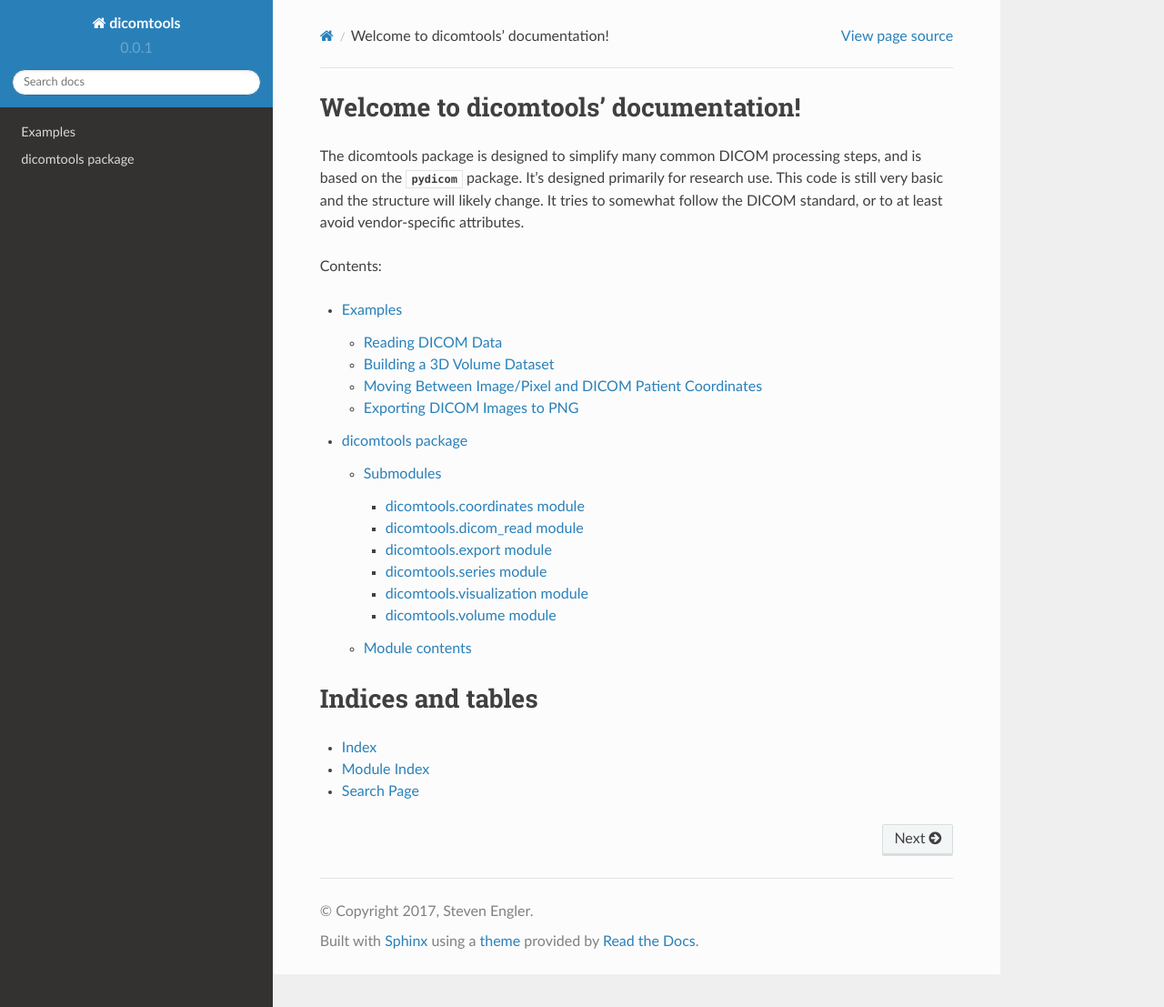
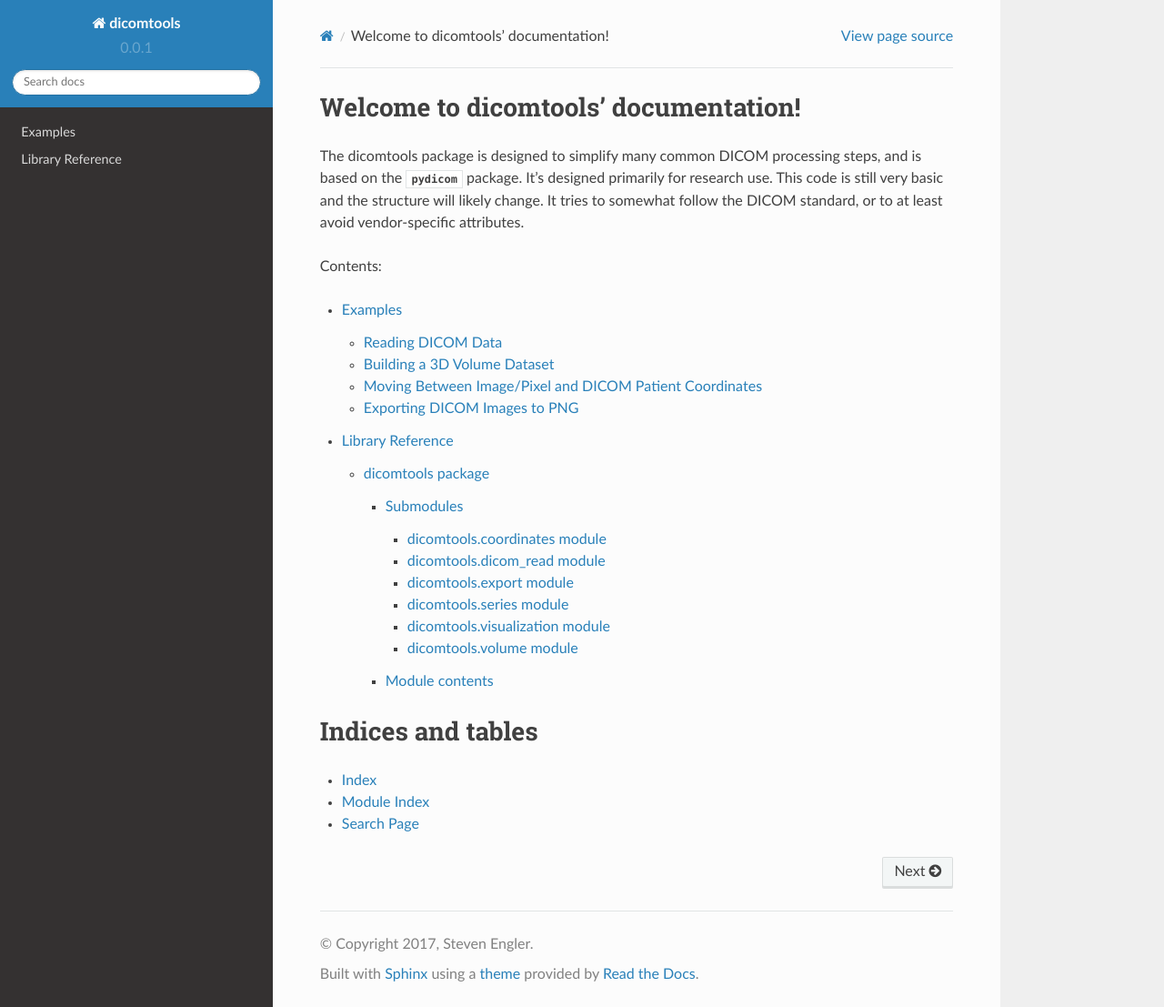
Before and after one commit to stevenengler/dicomtools, a Sphinx documentation site: the page built from doc/index.rst, in a window 1280 px wide and 1107 px high. Shown: the whole window at 91% size. Built offline with Sphinx 7.4.7 and the Read the Docs theme 2.0.0, drawn with Linux system fonts in a browser that asks for light colours.

Commit message:
Small formatting changes to documentation.
Moved library reference documentation down one level.

```diff
--- a/doc/index.rst
+++ b/doc/index.rst
@@ -15,10 +15,9 @@
 Contents:
 
 .. toctree::
-   :maxdepth: 5
 
    examples
-   apidoc/dicomtools
+   reference
 
 Indices and tables
 ==================
--- /dev/null
+++ b/doc/reference.rst
@@ -0,0 +1,6 @@
+Library Reference
+==================
+
+.. toctree::
+
+   apidoc/dicomtools
```
